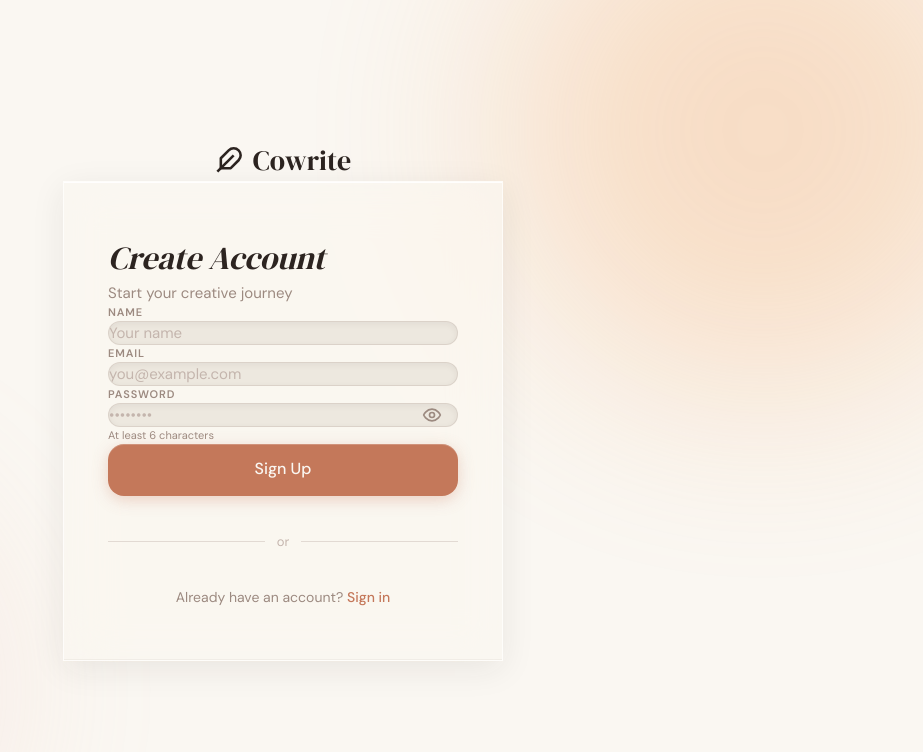
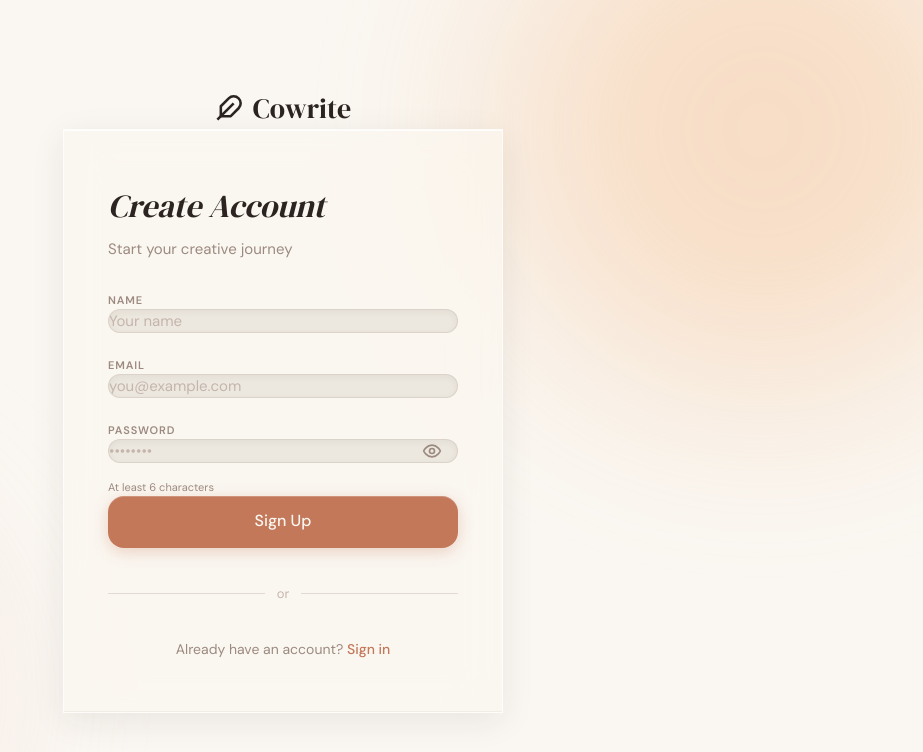
Before and after one commit to Saumok/Cowrite, a Next.js app in the folder frontend/: page /signup in a window 1280 px wide. Shown: the top 752 px of the page, without its empty margins (357-1280 px from the left). Built offline with nearby package versions, Linux system fonts and the light colour scheme; no server answers.

Commit message:
chore: migrate auth pages spacing to robust inline margins

```diff
--- a/frontend/app/(auth)/login/page.tsx
+++ b/frontend/app/(auth)/login/page.tsx
@@ -118,13 +118,13 @@ export default function LoginPage() {
       >
         {/* Heading */}
         <h2
-          className="mb-1.5"
           style={{
             fontFamily: 'var(--font-display)',
             fontSize: '32px',
             fontWeight: 400,
             fontStyle: 'italic',
             color: 'var(--color-text-heading)',
+            marginBottom: '8px',
           }}
         >
           Welcome back
@@ -132,11 +132,11 @@ export default function LoginPage() {
 
         {/* Subtext */}
         <p
-          className="mb-8"
           style={{
             fontFamily: 'var(--font-sans)',
             fontSize: '15px',
             color: 'var(--color-text-secondary)',
+            marginBottom: '32px',
           }}
         >
           Sign in to your workspace
@@ -152,11 +152,11 @@ export default function LoginPage() {
             value={email}
             onChange={(e) => setEmail(e.target.value)}
             required
-            containerClassName="mb-5"
+            containerStyle={{ marginBottom: '24px' }}
           />
 
           {/* Password input field */}
-          <div className="flex flex-col mb-8">
+          <div className="flex flex-col" style={{ marginBottom: '32px' }}>
             <label className="block font-sans text-[11px] font-semibold tracking-[0.08em] text-[var(--color-text-secondary)] uppercase mb-2 select-none">
               Password
             </label>
--- a/frontend/app/(auth)/signup/page.tsx
+++ b/frontend/app/(auth)/signup/page.tsx
@@ -129,13 +129,13 @@ export default function SignupPage() {
       >
         {/* Heading */}
         <h2
-          className="mb-1.5"
           style={{
             fontFamily: 'var(--font-display)',
             fontSize: '32px',
             fontWeight: 400,
             fontStyle: 'italic',
             color: 'var(--color-text-heading)',
+            marginBottom: '8px',
           }}
         >
           Create Account
@@ -143,11 +143,11 @@ export default function SignupPage() {
 
         {/* Subtext */}
         <p
-          className="mb-12"
           style={{
             fontFamily: 'var(--font-sans)',
             fontSize: '15px',
             color: 'var(--color-text-secondary)',
+            marginBottom: '32px',
           }}
         >
           Start your creative journey
@@ -163,7 +163,7 @@ export default function SignupPage() {
             value={name}
             onChange={(e) => setName(e.target.value)}
             required
-            containerClassName="mb-8"
+            containerStyle={{ marginBottom: '24px' }}
           />
 
           {/* Email input field */}
@@ -174,11 +174,11 @@ export default function SignupPage() {
             value={email}
             onChange={(e) => setEmail(e.target.value)}
             required
-            containerClassName="mb-8"
+            containerStyle={{ marginBottom: '24px' }}
           />
 
           {/* Password input field */}
-          <div className="flex flex-col mb-4">
+          <div className="flex flex-col" style={{ marginBottom: '16px' }}>
             <label className="block font-sans text-[11px] font-semibold tracking-[0.08em] text-[var(--color-text-secondary)] uppercase mb-2 select-none">
               Password
             </label>
--- a/frontend/components/ui/Input.tsx
+++ b/frontend/components/ui/Input.tsx
@@ -3,12 +3,13 @@ import React from 'react';
 interface InputProps extends React.InputHTMLAttributes<HTMLInputElement> {
   label?: string;
   containerClassName?: string;
+  containerStyle?: React.CSSProperties;
 }
 
 export const Input = React.forwardRef<HTMLInputElement, InputProps>(
-  ({ label, containerClassName = '', className = '', ...props }, ref) => {
+  ({ label, containerClassName = '', containerStyle, className = '', ...props }, ref) => {
     return (
-      <div className={`flex flex-col w-full ${containerClassName}`}>
+      <div className={`flex flex-col w-full ${containerClassName}`} style={containerStyle}>
         {label && (
           <label className="block font-sans text-[11px] font-semibold tracking-[0.08em] text-[var(--color-text-secondary)] uppercase mb-1.5 select-none">
             {label}
```
